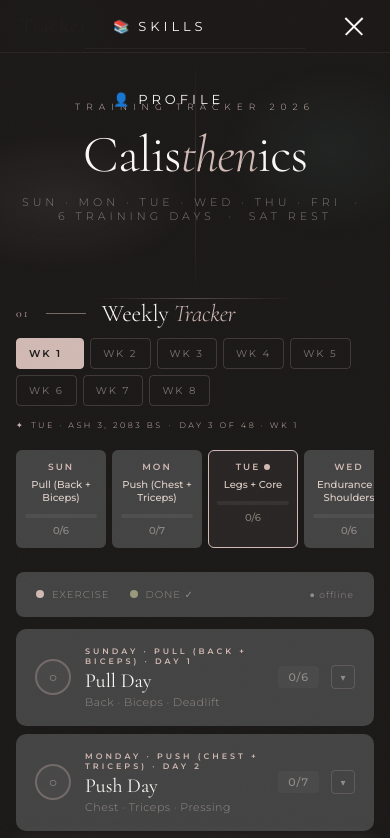
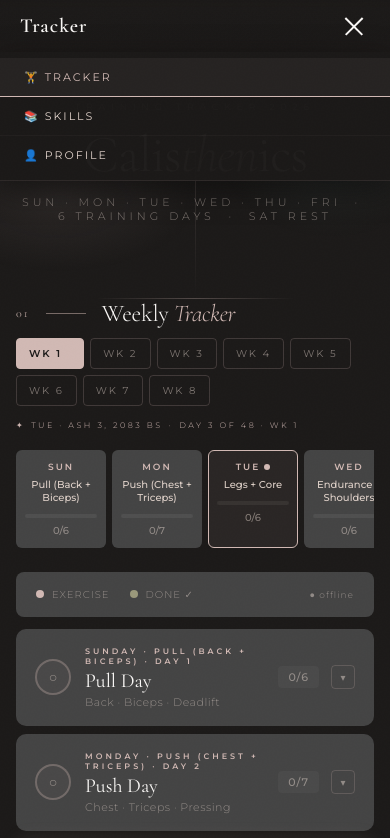
Before and after one commit to Kija-Maharjan/gym-bro, a website: page index.html in a window 390 px wide. Both pictures are taken after a click on the button "Toggle menu". Shown: the top 838 px of the page. Drawn offline with nearby package versions, Linux system fonts and the light colour scheme.

Commit message:
Mobile nav: Bootstrap-style collapsible dropdown instead of full-screen overlay

```diff
--- a/css/base.css
+++ b/css/base.css
@@ -194,29 +194,41 @@
 }
 
 @media (max-width: 767px) {
-  nav { padding: 14px 20px; }
+  nav {
+    padding: 14px 20px;
+    flex-wrap: wrap;
+    position: relative;
+  }
 
-  /* Full-screen mobile menu with frosted backdrop */
+  /* Bootstrap-style collapsible dropdown */
   .nav-links {
     display: none;
-    position: fixed; top: 0; left: 0; right: 0; bottom: 0;
-    background: rgba(28,26,25,0.93);
+    position: absolute;
+    top: 100%;
+    left: 0;
+    right: 0;
+    background: rgba(28,26,25,0.98);
     backdrop-filter: blur(16px);
     -webkit-backdrop-filter: blur(16px);
-    flex-direction: column; list-style: none;
-    align-items: center; justify-content: center;
-    gap: 28px; z-index: 150;
+    border-bottom: 1px solid rgba(209,185,180,0.1);
+    box-shadow: 0 8px 30px rgba(0,0,0,0.4);
+    flex-direction: column;
+    padding: 6px 0;
+    z-index: 150;
   }
   .nav-links.open { display: flex; }
   .nav-links li a {
-    font-size: 13px; letter-spacing: 4px; padding: 14px 28px;
-    color: var(--cream);
-    border-bottom: 1px solid rgba(209,185,180,0.06);
-    min-width: 220px; text-align: center;
+    font-size: 11px;
+    letter-spacing: 2px;
+    padding: 12px 24px;
+    color: var(--text);
+    border-bottom: 1px solid rgba(209,185,180,0.04);
+    text-align: left;
+    justify-content: flex-start;
   }
   .nav-links li:last-child a { border-bottom: none; }
   .nav-links li a:hover,
   .nav-links li a.active { color: var(--gold); background: rgba(209,185,180,0.06); }
-  .hamburger { display: flex; position: relative; z-index: 200; }
+  .hamburger { display: flex; z-index: 200; }
   footer { padding: 20px 16px; flex-direction: column; text-align: center; gap: 10px; }
 }
--- a/js/nav.js
+++ b/js/nav.js
@@ -10,7 +10,6 @@
   hb.addEventListener('click', () => {
     hb.classList.toggle('open');
     nl.classList.toggle('open');
-    document.body.style.overflow = nl.classList.contains('open') ? 'hidden' : '';
   });
 
   // Close menu when any nav link is clicked
@@ -18,7 +17,6 @@
     a.addEventListener('click', () => {
       hb.classList.remove('open');
       nl.classList.remove('open');
-      document.body.style.overflow = '';
     });
   });
 })();
```
